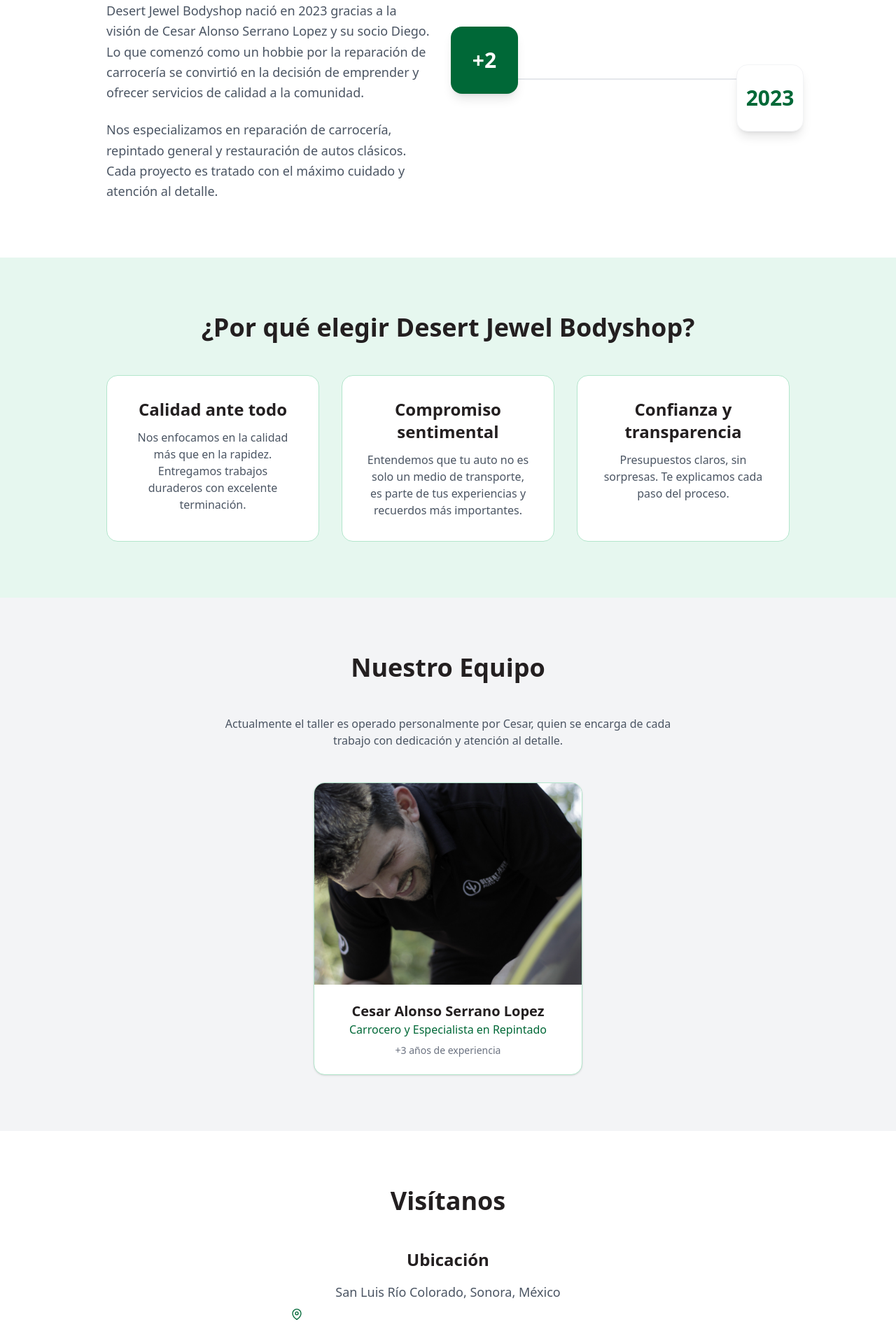
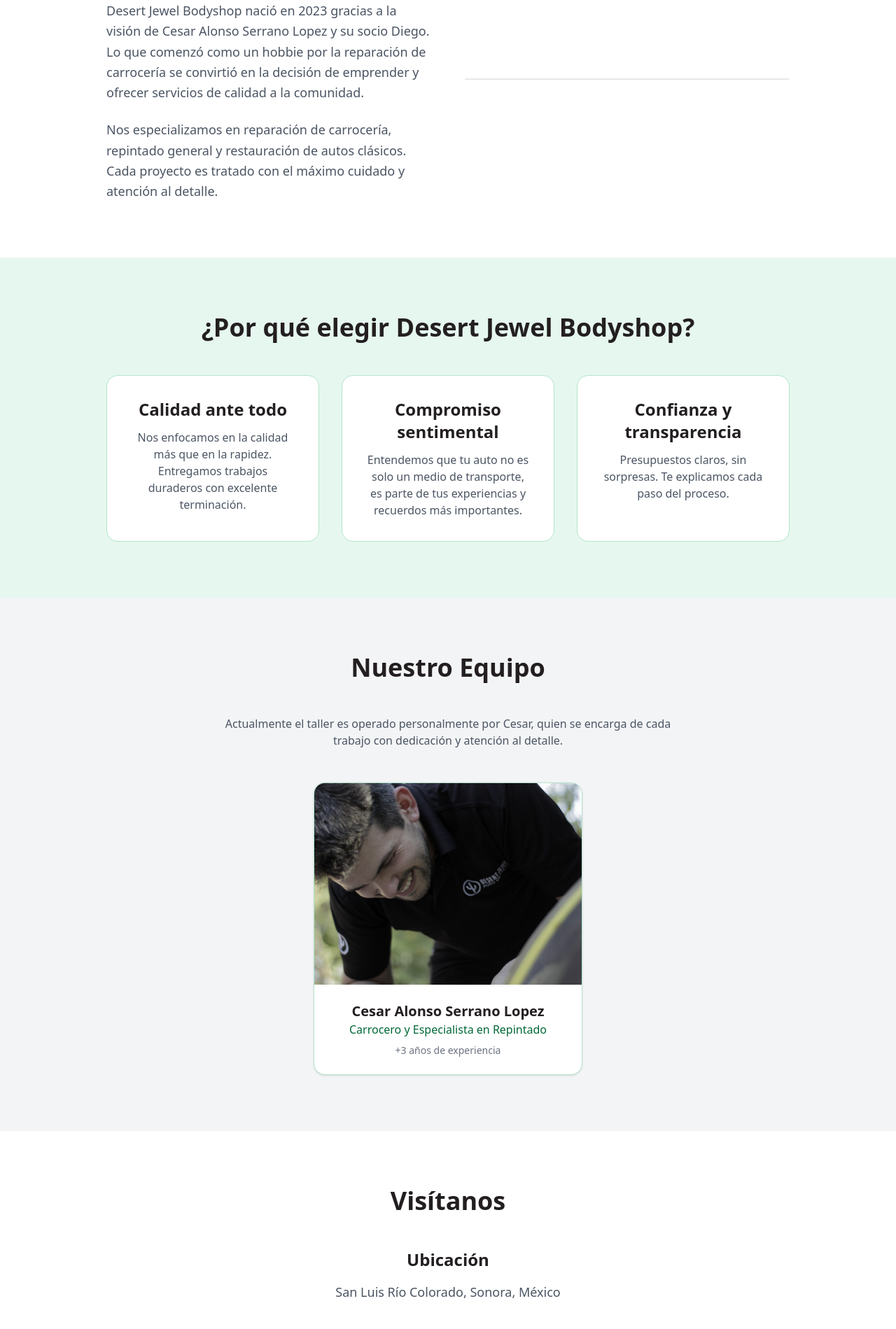
Before and after one commit to licleches/aureliokun, a React (Vite) app: page /nosotros in a window 1280 px wide. Shown: the part 860-2759 px from the top of the page at 70% size. Built offline with nearby package versions, Linux system fonts and the light colour scheme; no server answers.

Commit message:
NUEVAS CORRECCIONES

```diff
--- a/src/pages/us.tsx
+++ b/src/pages/us.tsx
@@ -67,13 +67,6 @@
           <div className="relative">
             <div className="rounded-2xl overflow-hidden shadow-xl border border-gray-200">
             </div>
-            <div className="absolute -bottom-5 -left-5 w-24 h-24 rounded-2xl flex items-center justify-center shadow-lg"
-                 style={{ backgroundColor: "#006837" }}>
-              <span className="text-white text-3xl font-bold">+2</span>
-            </div>
-            <div className="absolute -top-5 -right-5 w-24 h-24 rounded-2xl bg-white shadow-lg flex items-center justify-center border border-gray-100">
-              <span className="text-3xl font-bold" style={{ color: "#006837" }}>2023</span>
-            </div>
           </div>
         </div>
       </div>
@@ -142,12 +135,6 @@
             <p className="text-gray-600 text-lg leading-relaxed">
               San Luis Río Colorado, Sonora, México
             </p>
-            <p className="text-gray-500 text-sm mt-2 flex items-center gap-2">
-              <svg viewBox="0 0 24 24" fill="none" stroke="currentColor" strokeWidth="2" className="w-4 h-4 shrink-0" style={{ color: "#006837" }}>
-                <path d="M21 10c0 7-9 13-9 13s-9-6-9-13a9 9 0 0 1 18 0z" />
-                <circle cx="12" cy="10" r="3" />
-              </svg>
-            </p>
           </div>
           <div>
             <h3 className="text-2xl font-semibold mb-4" style={{ color: "#231F20" }}>Horario</h3>
```
